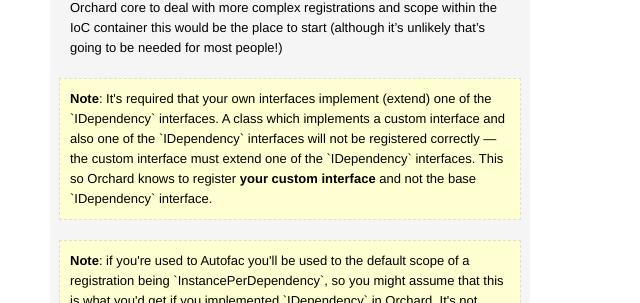
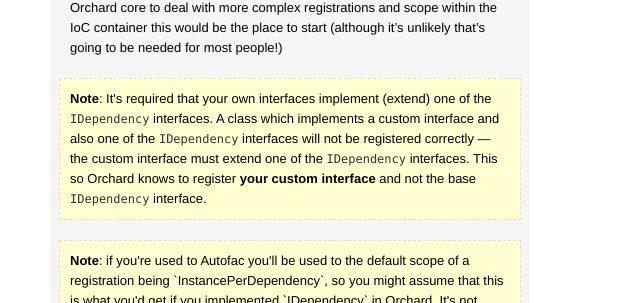
Before and after one commit to kolektiv/kolektiv.github.io, a Jekyll site: the page built from _posts/2011-09-01-orchard-host.md, in a window 1280 px wide and 900 px high, scrolled down 6694 px. Shown: the part 169-472 px from the top of the window, without its empty margins (0-640 px from the left). Built offline with Jekyll 4.4.1, drawn with Linux system fonts in a browser that asks for light colours.

```diff
--- a/_posts/2011-09-01-orchard-host.md
+++ b/_posts/2011-09-01-orchard-host.md
@@ -247,7 +247,7 @@ This is where Orchard is looking for the interfaces you would implement when cre
 
 <aside>
 <p>
-<strong>Note</strong>: It's required that your own interfaces implement (extend) one of the `IDependency` interfaces. A class which implements a custom interface and also one of the `IDependency` interfaces will not be registered correctly &mdash; the custom interface must extend one of the `IDependency` interfaces. This so Orchard knows to register <strong>your custom interface</strong> and not the base `IDependency` interface.
+<strong>Note</strong>: It's required that your own interfaces implement (extend) one of the <code>IDependency</code> interfaces. A class which implements a custom interface and also one of the <code>IDependency</code> interfaces will not be registered correctly &mdash; the custom interface must extend one of the <code>IDependency</code> interfaces. This so Orchard knows to register <strong>your custom interface</strong> and not the base <code>IDependency</code> interface.
 </p>
 </aside>
 
```
